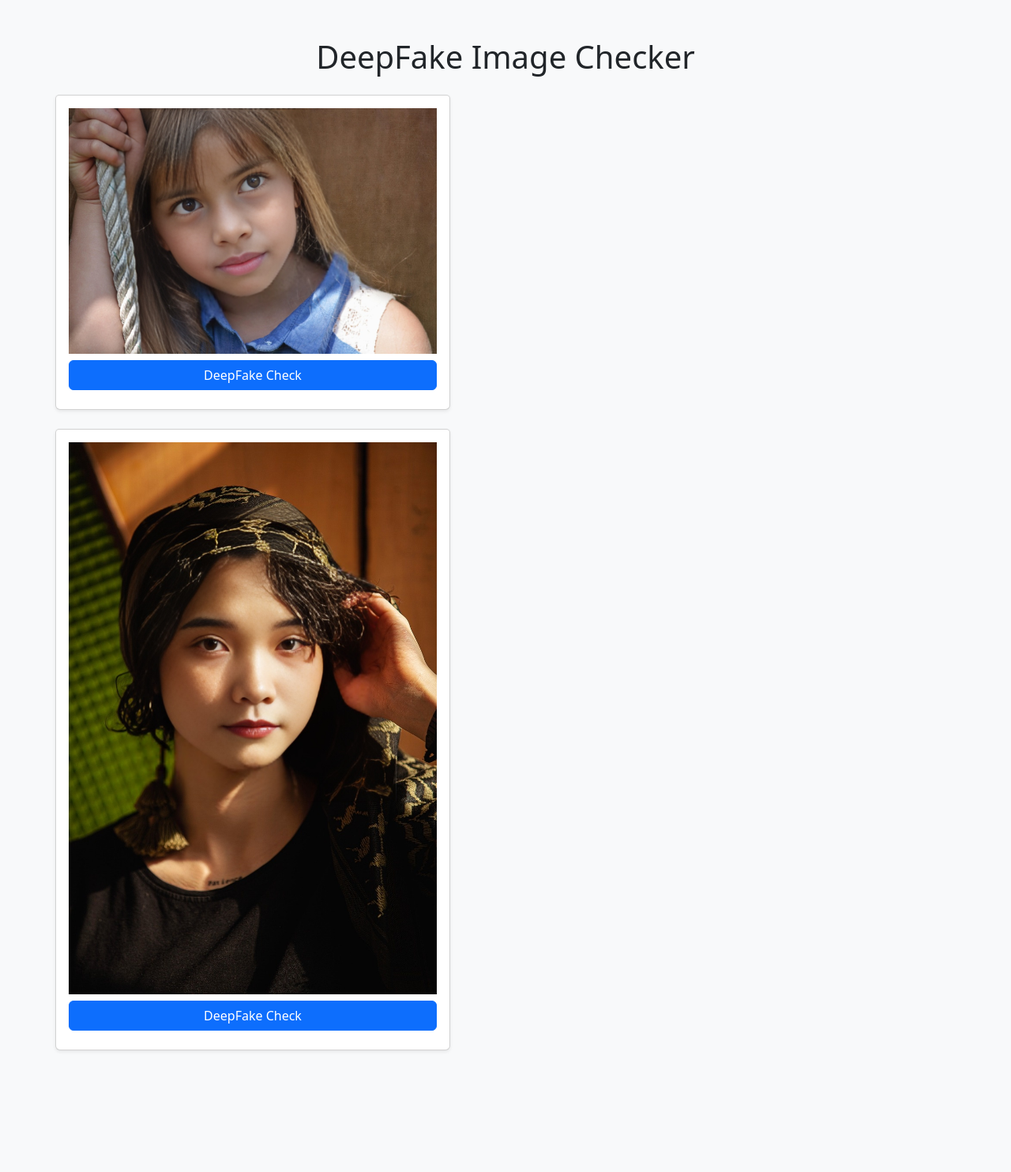
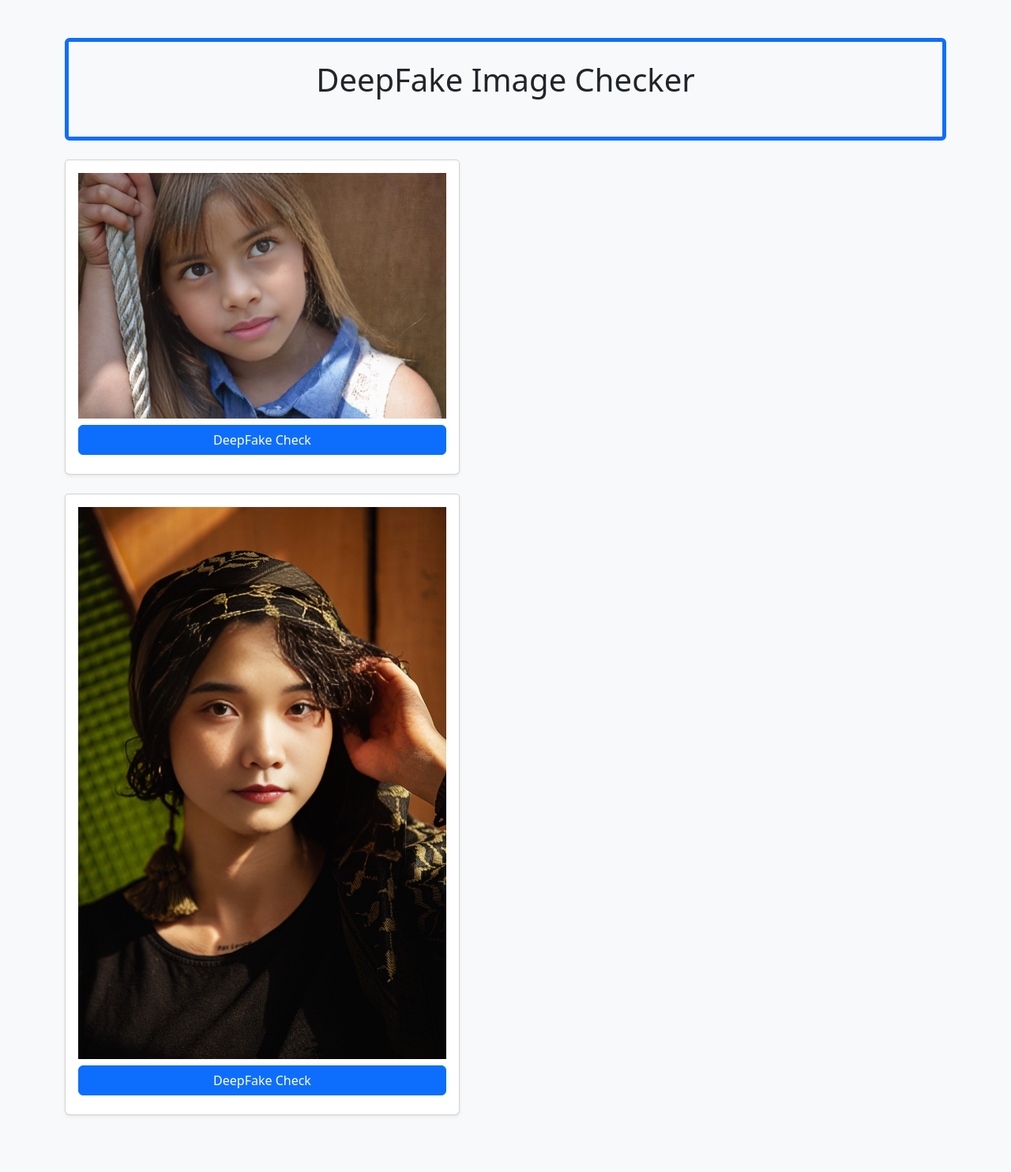
Before and after one commit to KhadijaRanaNawaz/DeepFakeDetector, a Flask app: page / in a window 1280 px wide. Shown: the whole page at 79% size. Before the commit the page ends 1331 px from the top, so only its background shows below. Run offline with Flask 3, Linux system fonts and the light colour scheme.

Commit message:
update template

```diff
--- a/deepfake_checker/templates/index.html
+++ b/deepfake_checker/templates/index.html
@@ -13,14 +13,19 @@
 </head>
 <body class="bg-light">
     <div class="container py-5">
+        <div class="border border-5 border-primary rounded p-4 mb-4 bg-light">
         <h1 class="mb-4 text-center">DeepFake Image Checker</h1>
+        </div>
         <div class="row">
             {% for image in config %}
             <div class="row mb-4">
+                <div class="d-flex align-items-start gap-4">
+                    <!-- Left: Deepfake image and controls -->
                     <div class="card shadow-sm flex p-3 card-img-top">
                         <img src="{{ url_for('static', filename='../' + image.deepfake_image) }}"  alt="Uploaded Image">
                         <button class="btn btn-primary my-2" onclick="checkImage('{{ image.deepfake_image }}')">DeepFake Check</button>
-                        <div>
+                        <div id="outer-{{ image.deepfake_image }}" style="display: none;">
+                            <div class="d-flex justify-content-center gap-2 bg-warning p-2 rounded">
                                 <svg id="check-{{ image.deepfake_image }}" class="status-icon" fill="none" stroke="green" stroke-width="4" viewBox="0 0 16 16">
                                     <path d="M13.485 1.929a.75.75 0 011.06 1.06l-8.25 8.25a.75.75 0 01-1.06 0l-4.25-4.25a.75.75 0 111.06-1.06L6 9.189l7.485-7.26z"/>
                                 </svg>
@@ -29,9 +34,13 @@
                                 </svg>
                             </div>
                         </div>
-                    <div id="sources-{{ image.deepfake_image }}" class="source-images flex flex-column align-items-center">
+                    </div>
+                        <!-- Right: Source and target images -->
+                    <div id="sources-{{ image.deepfake_image }}" class="source-images flex flex-column align-items-start">
+                        <h5>Source and Target Images:</h5>
                                 <img src="{{ url_for('static', filename='../' + image.source_image) }}" alt="Source Image">
                                 <img src="{{ url_for('static', filename='../' + image.target_image) }}" alt="Target Image">
+                    </div>
                 </div>
             </div>
             {% endfor %}
@@ -49,9 +58,24 @@
             })
             .then(response => response.json())
             .then(data => {
-                document.getElementById('check-' + imageName).style.display = data.result ? 'inline' : 'none';
-                document.getElementById('cross-' + imageName).style.display = data.result ? 'none' : 'inline';
+
+                const checkIcon = document.getElementById('check-' + imageName);
+                const crossIcon = document.getElementById('cross-' + imageName);
+                const outerDiv = document.getElementById('outer-' + imageName);
+
+                checkIcon.style.display = data.result ? 'inline' : 'none';
+                crossIcon.style.display = data.result ? 'none' : 'inline'
+
                 document.getElementById('sources-' + imageName).style.display = data.result ? 'inline' : 'none';
+
+
+                // Set outer div display based on icon visibility
+                if (checkIcon.style.display === 'inline' || crossIcon.style.display === 'inline') {
+                    outerDiv.style.display = 'inline';
+                } else {
+                    outerDiv.style.display = 'none';
+                }
+
             });
         }
     </script>
```
Lines whose indentation alone changed are shown as unchanged.
